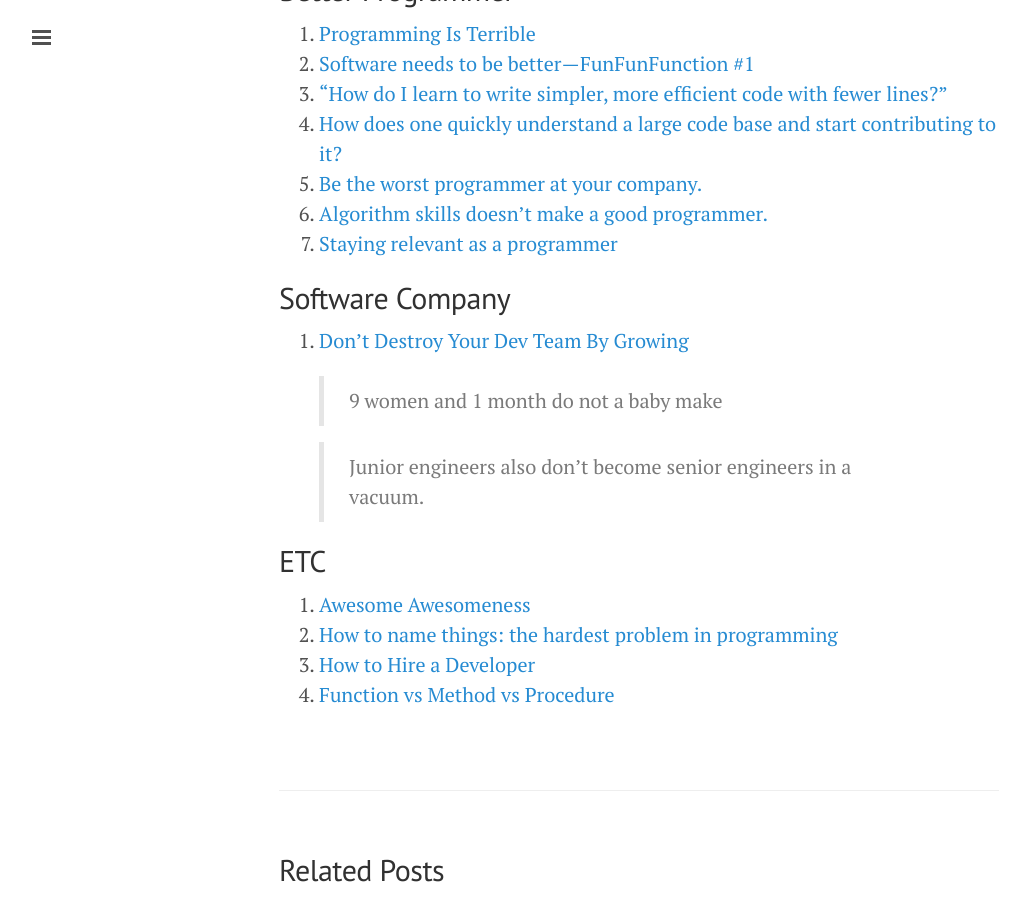
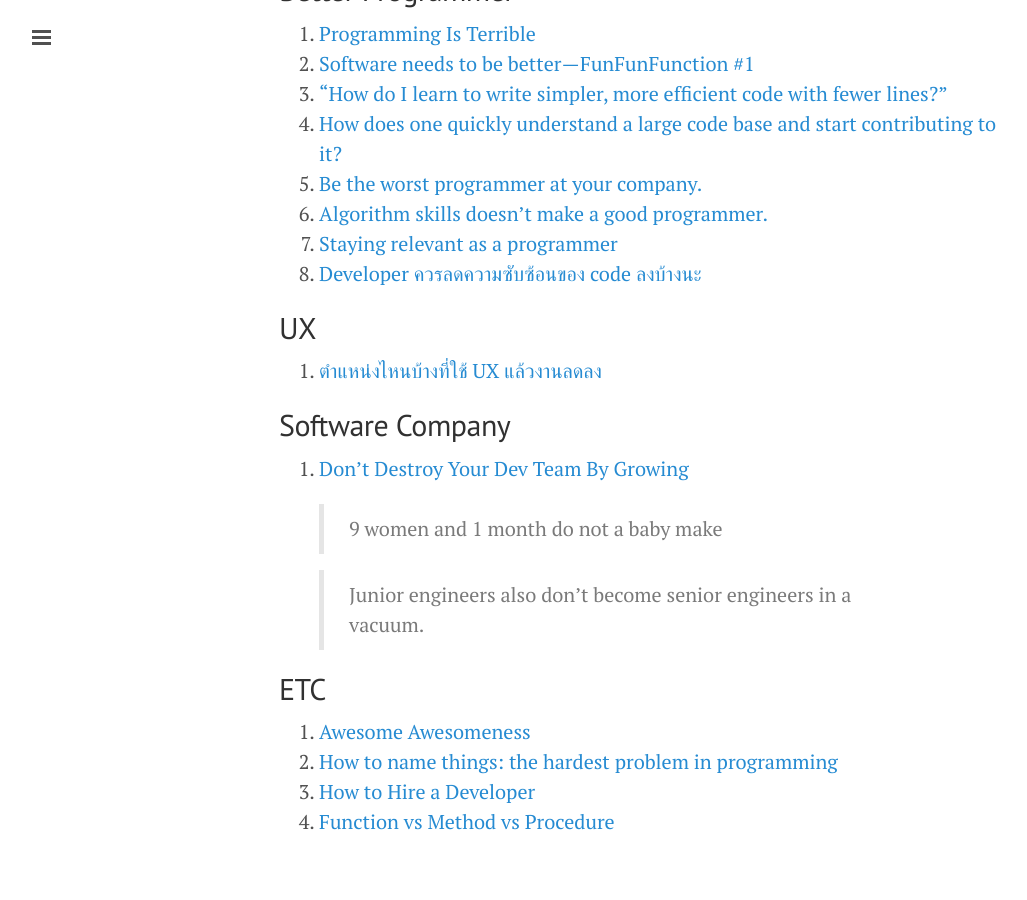
Before and after one commit to ibotdotout/ibotdotout.github.io, a Jekyll site: the page built from _posts/2015-06-24-coding.md, in a window 1280 px wide and 900 px high, scrolled down 2507 px. Shown: the whole window, without its empty margins (1-1028 px from the left). Built offline with Jekyll 4.4.1, drawn with Linux system fonts in a browser that asks for light colours; nearby versions of some CDN libraries; Markdown is read by kramdown in place of the engine named in the settings.

Commit message:
Update UX

```diff
--- a/_posts/2015-06-24-coding.md
+++ b/_posts/2015-06-24-coding.md
@@ -89,6 +89,10 @@ excerpt: All about coding resources and stroy about coding.
 5. [Be the worst programmer at your company.](https://medium.com/humans-create-software/be-the-worst-programmer-at-your-company-df10d39a069e)
 6. [Algorithm skills doesn’t make a good programmer.](https://medium.com/@mpjme/algorithm-skills-doesnt-make-a-good-programmer-bb467f46c596)
 7. [Staying relevant as a programmer](https://medium.com/humans-create-software/staying-relevant-as-a-programmer-e9f18b1b0e43)
+8. [Developer ควรลดความซับซ้อนของ code ลงบ้างนะ](http://www.somkiat.cc/developer-should-reduce-code-complexity/)
+
+## UX
+9. [ตำแหน่งไหนบ้างที่ใช้ UX แล้วงานลดลง](http://uxacademy.in.th/study/2015/10/21/why-everyone-should-learn-ux.html)
 
 ## Software Company
 1. [Don’t Destroy Your Dev Team By
```
